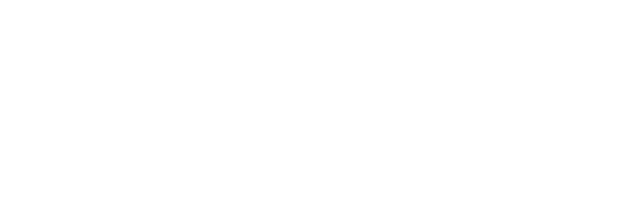
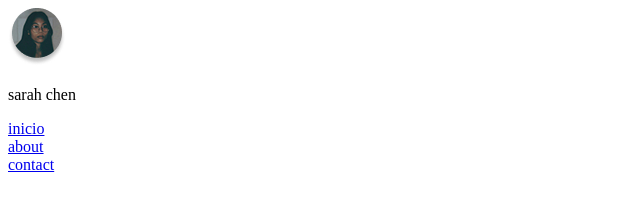
Before and after one commit to LautaroBrailovsky/WebPersonal, a plain HTML site: page index.html in a window 1280 px wide. Shown: the whole page, without its empty margins (0-640 px from the left). Drawn offline with Linux system fonts and the light colour scheme.

Commit message:
desarrollo index

```diff
--- a/index.html
+++ b/index.html
@@ -2,10 +2,20 @@
 <html lang="ES">
 
 <head>
+    <title>Mi web personal</title>
 
 </head>
 
+<header>
+    <div>
+        <a href="index.html"><img src="./assets/fotoicono.png" alt="Logo de mi web personal"></a>
+        <p> sarah chen</p>
+    </header>
+    <div><a href="index.html"> inicio </a></div> <div> <a href="about.html"> about </a></div> <div><a href="contact.html"> contact</a></div>
+    </div>
+</header>
 <body>
+<article
 
 
 
```
Also changed, not shown: assets/fotoicono.png (added).
